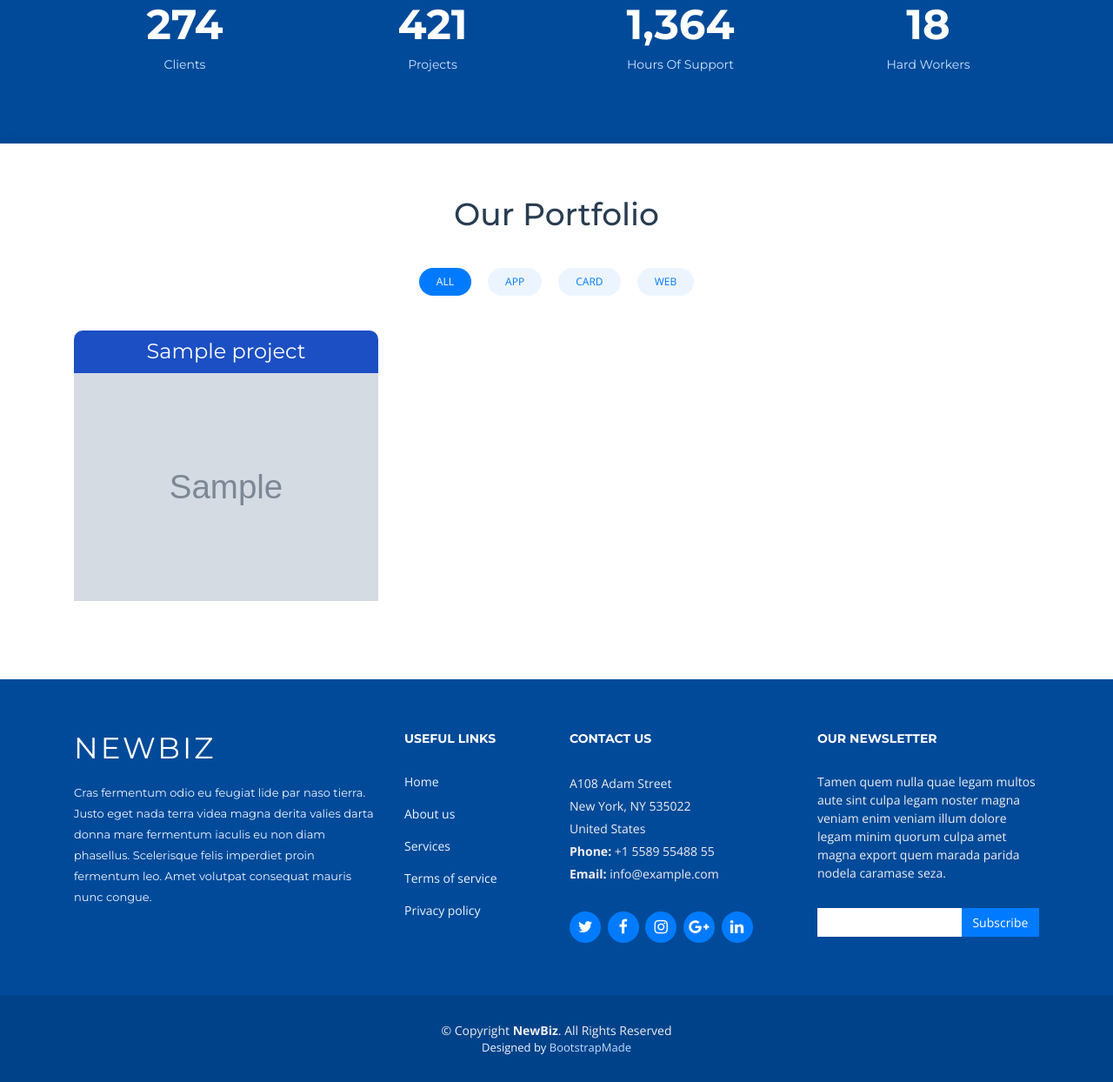
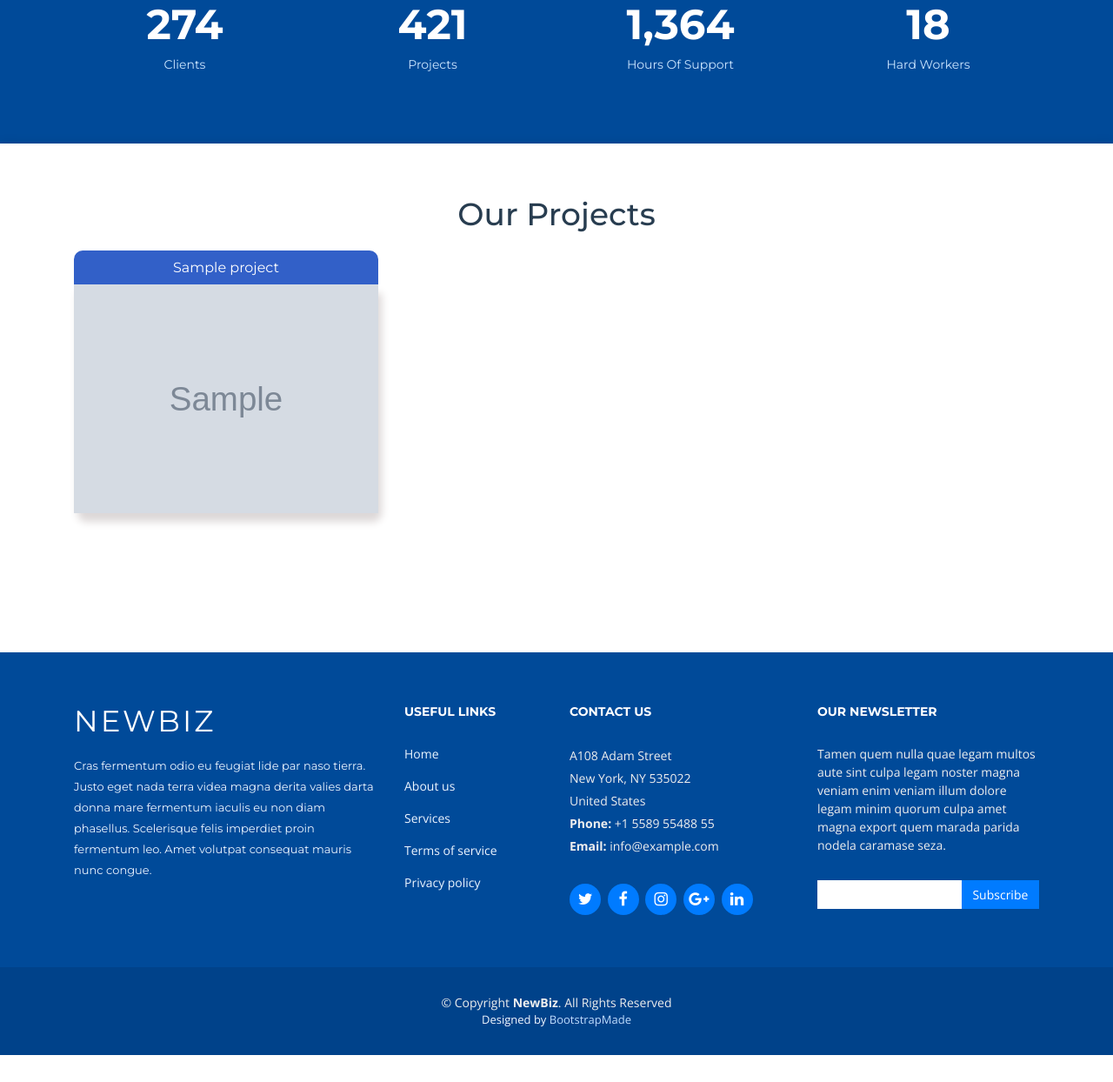
Before and after one commit to hemantdhankar/csb-iiitd-portfolio, a Django app: page / in a window 1280 px wide. Shown: the part 2875-4119 px from the top of the page at 87% size. After the commit the page ends 4088 px from the top, so only its background shows below. Run offline with Django 3.2, Linux system fonts and the light colour scheme; tables that the repository leaves empty hold one stand-in row (values such as "Sample post"); grey boxes marked "Sample" are stand-in pictures; some libraries are stand-ins or nearby versions; some web fonts are replaced.

Commit message:
Styling for projects done

```diff
--- a/csbiiitdportfolio-project/projects/templates/index.html
+++ b/csbiiitdportfolio-project/projects/templates/index.html
@@ -311,9 +311,9 @@
       <div class="container" data-aos="fade-up">
 
         <header class="section-header">
-          <h3 class="section-title">Our Portfolio</h3>
+          <h3 class="section-title">Our Projects</h3>
         </header>
-
+        <!--
         <div class="row" data-aos="fade-up" data-aos-delay="100">
           <div class="col-lg-12">
             <ul id="portfolio-flters">
@@ -324,24 +324,30 @@
             </ul>
           </div>
         </div>
-
+        -->
         <div class="row portfolio-container" data-aos="fade-up" data-aos-delay="200">
           {% for project in projects.all %}
-          <div class="col-lg-4 col-md-6 portfolio-item filter-app">
+          <div style="margin-bottom: 100px;" class="col-lg-4 col-md-6 portfolio-item filter-app">
             <div class="project-name">
                 <h4 class="project-name-tag">{{ project.projectName }}</h4>
                 <p class="project-category-tag" style="color: white;padding: 3px;margin-top:5px;margin-bottom: -3px;padding-left: 5px;padding-right: 5px; border-radius: 5px; background-color: black;font-size: 12px;">{{ project.projectCategory }}</p>
             </div>
-            <div class="portfolio-wrap">
+            <div style="box-shadow: 4px 10px 10px #ddd8d8;" class="portfolio-wrap">
               <img src="{{ project.projectImage.url }}" class="img-fluid" alt="">
               <div class="portfolio-info">
                 <p style="text-transform: none;padding: 10px;">{{ project.projectDescription }}</p>
                 <div>
-                  <a href="{{ project.projectImage.url }}" data-gall="portfolioGallery" title="App 1" class="venobox link-preview"><i class="ion ion-eye"></i></a>
+                  <a href="{{ project.projectImage.url }}" data-gall="portfolioGallery" title="Project Display" class="venobox link-preview"><i class="ion ion-eye"></i></a>
+                  {% if project.projectLink != "https://github.com/" %}
                   <a href="{{ project.projectLink }}" class="link-details" title="More Details" target="new window"><i class="ion ion-android-open"></i></a>
+                  {% endif %}
                 </div>
               </div>
+              <div class="team-name">
+                  <p  style="margin: 0;font-size: 8px;">Done by: {{ project.projectTeam }}</p>
+              </div>
             </div>
+
           </div>
           {% endfor %}
           <!--
--- a/csbiiitdportfolio-project/projects/views.py
+++ b/csbiiitdportfolio-project/projects/views.py
@@ -5,5 +5,5 @@ from .models import Project
 # Create your views here.
 
 def home(request):
-	projects = Project.objects
+	projects = Project.objects.order_by('projectName')
 	return render(request, 'index.html', {'projects':projects})
--- a/csbiiitdportfolio-project/static/Resources/css/style.css
+++ b/csbiiitdportfolio-project/static/Resources/css/style.css
@@ -855,8 +855,12 @@ section {
   display: none;
 }
 
-#portfolio .portfolio-item:hover .project-category-tag {
+#portfolio .portfolio-item:hover .project-category-tag{
   display: inline-block;
+  transition: 0.4s linear;
+}
+#portfolio .portfolio-item:hover .team-name{
+  display: block;
   transition: 0.4s linear;
 }
 
@@ -885,7 +889,7 @@ section {
 
 .project-name{
   text-align: center;
-  background-color: #1c4fc3;
+  background-color: rgba(28, 79, 195, 0.9);
   color: white;
   border-top-left-radius: 10px;
   border-top-right-radius: 10px;
@@ -893,8 +897,17 @@ section {
 }
 .project-name h4{
   margin-bottom: 0;
-}
-
+  font-size: 16px;
+}
+.team-name{
+  display: none;
+  text-align: center;
+  background-color: rgba(28, 79, 195, 0.9);
+  color: white;
+  border-top-left-radius: 10px;
+  border-top-right-radius: 10px;
+  padding: 10px;
+}
 #portfolio .portfolio-item .portfolio-wrap .portfolio-info h4 a {
   color: #fff;
 }
```
Also changed, not shown: csbiiitdportfolio-project/media/images/Annotation_2020-07-29_012040.png (added), csbiiitdportfolio-project/media/images/IMG_20200726_171145_-_Chandan_Gupta.jpg (added), csbiiitdportfolio-project/media/images/IMG_20200726_171145_-_Chandan_Gupta_pK4NMkV.jpg (added), csbiiitdportfolio-project/media/images/Screenshot_14.png (added), csbiiitdportfolio-project/media/images/Screenshot_15.png (added), csbiiitdportfolio-project/media/images/Screenshot_18.png (added), csbiiitdportfolio-project/media/images/Screenshot_21.png (added), csbiiitdportfolio-project/media/images/Screenshot_24.png (added), csbiiitdportfolio-project/projects/migrations/0009_auto_20200728_2354.py (added).
